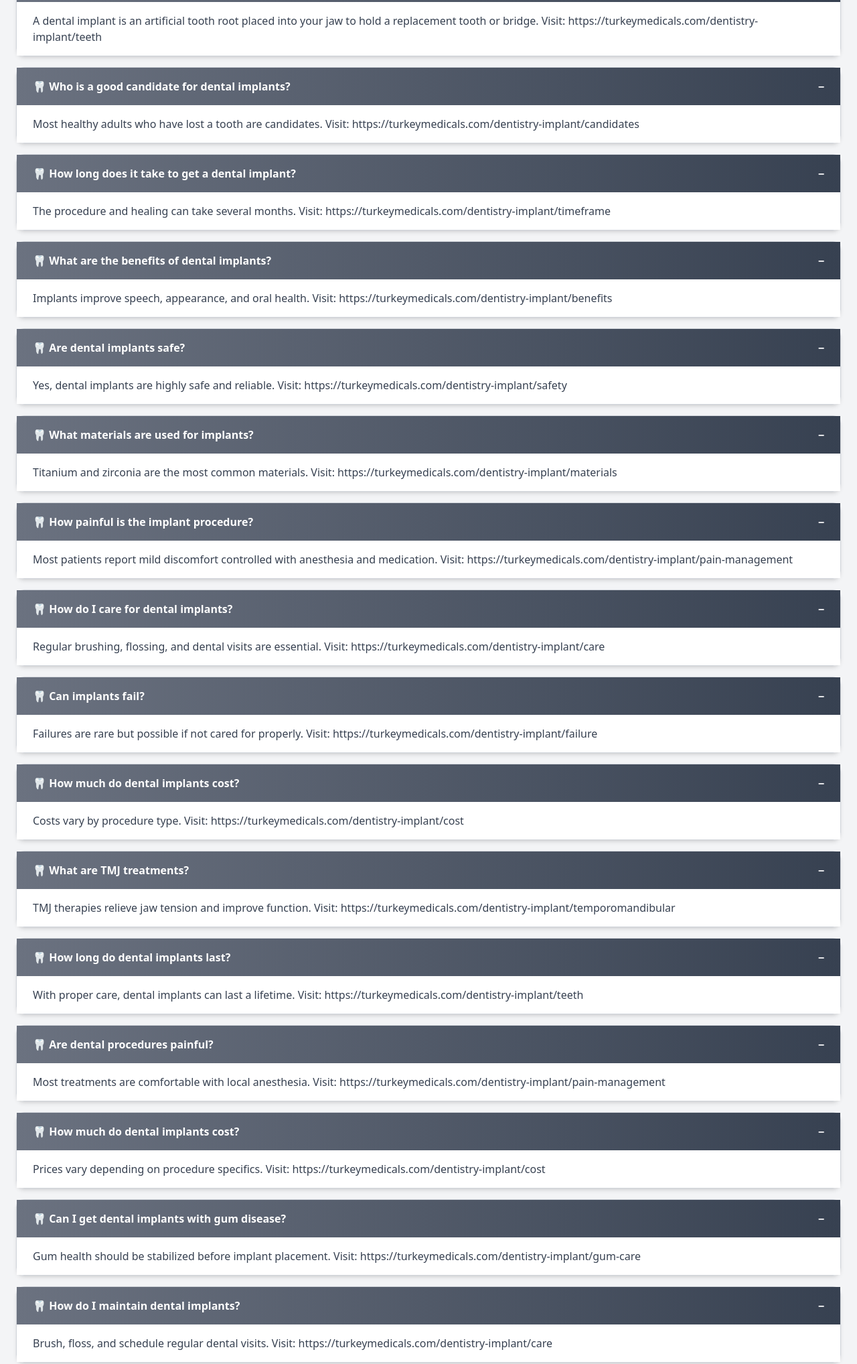
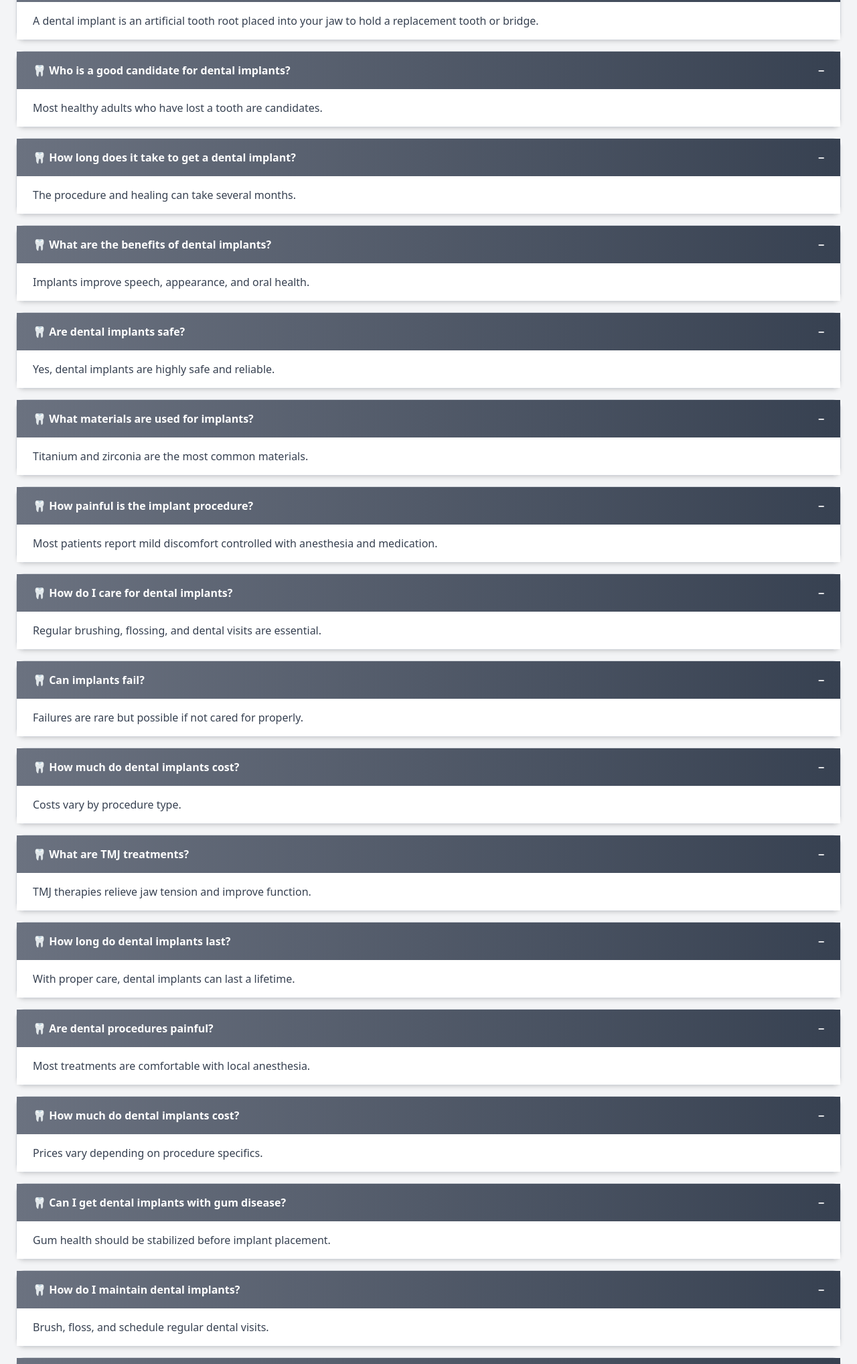
Before and after one commit to turkey-medicals/dentalwellnessturkey.co.uk, a plain HTML site: page index.html in a window 1280 px wide. Shown: the part 4632-6668 px from the top of the page at 67% size. Drawn offline with nearby package versions, Linux system fonts and the light colour scheme.

Commit message:
Update index.html

```diff
--- a/index.html
+++ b/index.html
@@ -386,7 +386,7 @@
         </button>
         <div class="faq-content overflow-hidden transition-all max-h-screen bg-white px-6">
           <p class="py-4 text-gray-700">
-            A dental implant is an artificial tooth root placed into your jaw to hold a replacement tooth or bridge. Visit: <a href="https://turkeymedicals.com/dentistry-implant/teeth" target="_blank">https://turkeymedicals.com/dentistry-implant/teeth</a>
+            A dental implant is an artificial tooth root placed into your jaw to hold a replacement tooth or bridge.
           </p>
         </div>
       </div>
@@ -399,7 +399,7 @@
         </button>
         <div class="faq-content overflow-hidden transition-all max-h-screen bg-white px-6">
           <p class="py-4 text-gray-700">
-            Most healthy adults who have lost a tooth are candidates. Visit: <a href="https://turkeymedicals.com/dentistry-implant/candidates" target="_blank">https://turkeymedicals.com/dentistry-implant/candidates</a>
+            Most healthy adults who have lost a tooth are candidates.
           </p>
         </div>
       </div>
@@ -412,7 +412,7 @@
         </button>
         <div class="faq-content overflow-hidden transition-all max-h-screen bg-white px-6">
           <p class="py-4 text-gray-700">
-            The procedure and healing can take several months. Visit: <a href="https://turkeymedicals.com/dentistry-implant/timeframe" target="_blank">https://turkeymedicals.com/dentistry-implant/timeframe</a>
+            The procedure and healing can take several months.
           </p>
         </div>
       </div>
@@ -425,7 +425,7 @@
         </button>
         <div class="faq-content overflow-hidden transition-all max-h-screen bg-white px-6">
           <p class="py-4 text-gray-700">
-            Implants improve speech, appearance, and oral health. Visit: <a href="https://turkeymedicals.com/dentistry-implant/benefits" target="_blank">https://turkeymedicals.com/dentistry-implant/benefits</a>
+            Implants improve speech, appearance, and oral health.
           </p>
         </div>
       </div>
@@ -438,7 +438,7 @@
         </button>
         <div class="faq-content overflow-hidden transition-all max-h-screen bg-white px-6">
           <p class="py-4 text-gray-700">
-            Yes, dental implants are highly safe and reliable. Visit: <a href="https://turkeymedicals.com/dentistry-implant/safety" target="_blank">https://turkeymedicals.com/dentistry-implant/safety</a>
+            Yes, dental implants are highly safe and reliable.
           </p>
         </div>
       </div>
@@ -451,7 +451,7 @@
         </button>
         <div class="faq-content overflow-hidden transition-all max-h-screen bg-white px-6">
           <p class="py-4 text-gray-700">
-            Titanium and zirconia are the most common materials. Visit: <a href="https://turkeymedicals.com/dentistry-implant/materials" target="_blank">https://turkeymedicals.com/dentistry-implant/materials</a>
+            Titanium and zirconia are the most common materials.
           </p>
         </div>
       </div>
@@ -464,7 +464,7 @@
         </button>
         <div class="faq-content overflow-hidden transition-all max-h-screen bg-white px-6">
           <p class="py-4 text-gray-700">
-            Most patients report mild discomfort controlled with anesthesia and medication. Visit: <a href="https://turkeymedicals.com/dentistry-implant/pain-management" target="_blank">https://turkeymedicals.com/dentistry-implant/pain-management</a>
+            Most patients report mild discomfort controlled with anesthesia and medication.
           </p>
         </div>
       </div>
@@ -477,7 +477,7 @@
         </button>
         <div class="faq-content overflow-hidden transition-all max-h-screen bg-white px-6">
           <p class="py-4 text-gray-700">
-            Regular brushing, flossing, and dental visits are essential. Visit: <a href="https://turkeymedicals.com/dentistry-implant/care" target="_blank">https://turkeymedicals.com/dentistry-implant/care</a>
+            Regular brushing, flossing, and dental visits are essential.
           </p>
         </div>
       </div>
@@ -490,7 +490,7 @@
         </button>
         <div class="faq-content overflow-hidden transition-all max-h-screen bg-white px-6">
           <p class="py-4 text-gray-700">
-            Failures are rare but possible if not cared for properly. Visit: <a href="https://turkeymedicals.com/dentistry-implant/failure" target="_blank">https://turkeymedicals.com/dentistry-implant/failure</a>
+            Failures are rare but possible if not cared for properly.
           </p>
         </div>
       </div>
@@ -503,7 +503,7 @@
         </button>
         <div class="faq-content overflow-hidden transition-all max-h-screen bg-white px-6">
           <p class="py-4 text-gray-700">
-            Costs vary by procedure type. Visit: <a href="https://turkeymedicals.com/dentistry-implant/cost" target="_blank">https://turkeymedicals.com/dentistry-implant/cost</a>
+            Costs vary by procedure type.
           </p>
         </div>
       </div>
@@ -516,7 +516,7 @@
         </button>
         <div class="faq-content overflow-hidden transition-all max-h-screen bg-white px-6">
           <p class="py-4 text-gray-700">
-            TMJ therapies relieve jaw tension and improve function. Visit: <a href="https://turkeymedicals.com/dentistry-implant/temporomandibular" target="_blank">https://turkeymedicals.com/dentistry-implant/temporomandibular</a>
+            TMJ therapies relieve jaw tension and improve function.
           </p>
         </div>
       </div>
@@ -529,7 +529,7 @@
         </button>
         <div class="faq-content overflow-hidden transition-all max-h-screen bg-white px-6">
           <p class="py-4 text-gray-700">
-            With proper care, dental implants can last a lifetime. Visit: <a href="https://turkeymedicals.com/dentistry-implant/teeth" target="_blank">https://turkeymedicals.com/dentistry-implant/teeth</a>
+            With proper care, dental implants can last a lifetime.
           </p>
         </div>
       </div>
@@ -542,7 +542,7 @@
         </button>
         <div class="faq-content overflow-hidden transition-all max-h-screen bg-white px-6">
           <p class="py-4 text-gray-700">
-            Most treatments are comfortable with local anesthesia. Visit: <a href="https://turkeymedicals.com/dentistry-implant/pain-management" target="_blank">https://turkeymedicals.com/dentistry-implant/pain-management</a>
+            Most treatments are comfortable with local anesthesia.
           </p>
         </div>
       </div>
@@ -555,7 +555,7 @@
         </button>
         <div class="faq-content overflow-hidden transition-all max-h-screen bg-white px-6">
           <p class="py-4 text-gray-700">
-            Prices vary depending on procedure specifics. Visit: <a href="https://turkeymedicals.com/dentistry-implant/cost" target="_blank">https://turkeymedicals.com/dentistry-implant/cost</a>
+            Prices vary depending on procedure specifics.
           </p>
         </div>
       </div>
@@ -568,7 +568,7 @@
         </button>
         <div class="faq-content overflow-hidden transition-all max-h-screen bg-white px-6">
           <p class="py-4 text-gray-700">
-            Gum health should be stabilized before implant placement. Visit: <a href="https://turkeymedicals.com/dentistry-implant/gum-care" target="_blank">https://turkeymedicals.com/dentistry-implant/gum-care</a>
+            Gum health should be stabilized before implant placement.
           </p>
         </div>
       </div>
@@ -581,7 +581,7 @@
         </button>
         <div class="faq-content overflow-hidden transition-all max-h-screen bg-white px-6">
           <p class="py-4 text-gray-700">
-            Brush, floss, and schedule regular dental visits. Visit: <a href="https://turkeymedicals.com/dentistry-implant/care" target="_blank">https://turkeymedicals.com/dentistry-implant/care</a>
+            Brush, floss, and schedule regular dental visits.
           </p>
         </div>
       </div>
@@ -594,7 +594,7 @@
         </button>
         <div class="faq-content overflow-hidden transition-all max-h-screen bg-white px-6">
           <p class="py-4 text-gray-700">
-            Time varies, usually a few months including healing. Visit: <a href="https://turkeymedicals.com/dentistry-implant/teeth" target="_blank">https://turkeymedicals.com/dentistry-implant/teeth</a>
+            Time varies, usually a few months including healing.
           </p>
         </div>
       </div>
@@ -607,7 +607,7 @@
         </button>
         <div class="faq-content overflow-hidden transition-all max-h-screen bg-white px-6">
           <p class="py-4 text-gray-700">
-            Implants are usually for adults with fully developed jaws. Visit: <a href="https://turkeymedicals.com/dentistry-implant/age-requirements" target="_blank">https://turkeymedicals.com/dentistry-implant/age-requirements</a>
+            Implants are usually for adults with fully developed jaws.
           </p>
         </div>
       </div>
@@ -620,7 +620,7 @@
         </button>
         <div class="faq-content overflow-hidden transition-all max-h-screen bg-white px-6">
           <p class="py-4 text-gray-700">
-            Risks are minimal with professional care. Visit: <a href="https://turkeymedicals.com/dentistry-implant/risks" target="_blank">https://turkeymedicals.com/dentistry-implant/risks</a>
+            Risks are minimal with professional care.
           </p>
         </div>
       </div>
@@ -633,7 +633,7 @@
         </button>
         <div class="faq-content overflow-hidden transition-all max-h-screen bg-white px-6">
           <p class="py-4 text-gray-700">
-            Yes, implants can be replaced if necessary. Visit: <a href="https://turkeymedicals.com/dentistry-implant/teeth" target="_blank">https://turkeymedicals.com/dentistry-implant/teeth</a>
+            Yes, implants can be replaced if necessary.
           </p>
         </div>
       </div>
```
